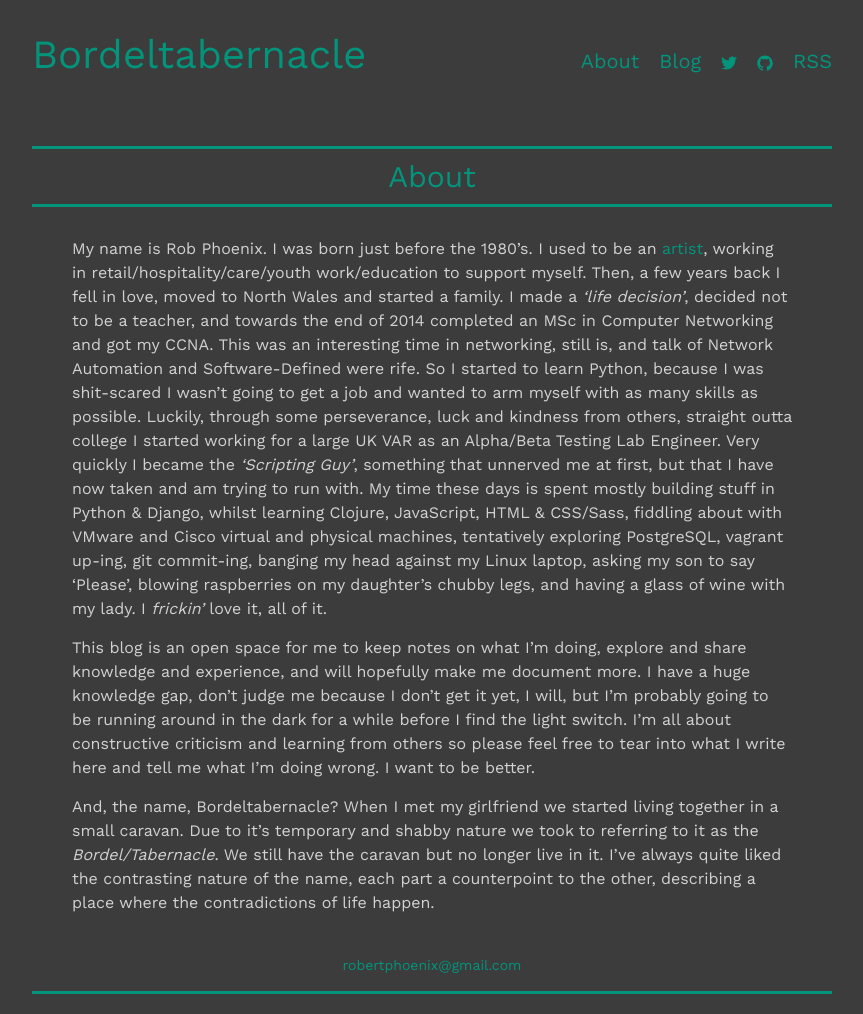
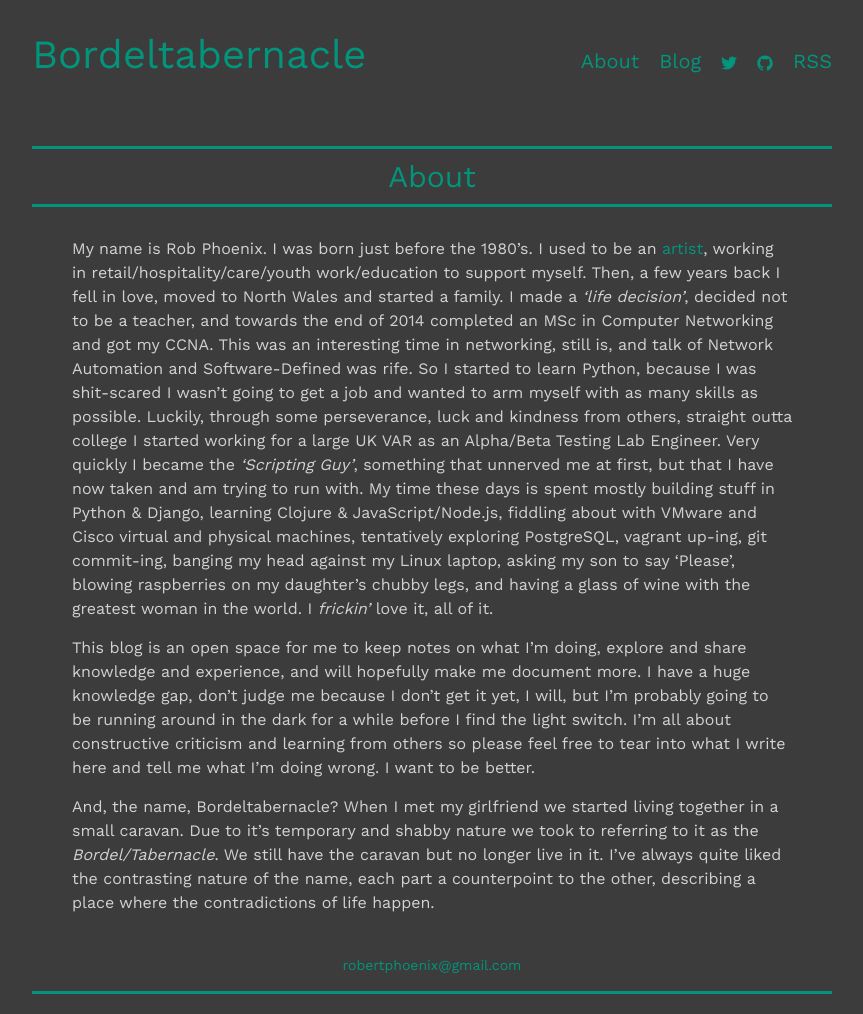
Before and after one commit to robphoenix/bordeltabernacle.github.io, a Jekyll site: the page built from about.md, in a window 1280 px wide. Shown: the whole page, without its empty margins (208-1071 px from the left). Built offline with Jekyll 4.4.1, drawn with Linux system fonts in a browser that asks for light colours; Markdown is read by kramdown in place of the engine named in the settings.

Commit message:
updated about.ms

```diff
--- a/about.md
+++ b/about.md
@@ -4,7 +4,7 @@ title: About
 permalink: about/
 ---
 
-My name is Rob Phoenix. I was born just before the 1980's. I used to be an [artist](http://rm-phoenix.co.uk/), working in retail/hospitality/care/youth work/education to support myself. Then, a few years back I fell in love, moved to North Wales and started a family. I made a *'life decision'*, decided not to be a teacher, and towards the end of 2014 completed an MSc in Computer Networking and got my CCNA. This was an interesting time in networking, still is, and talk of Network Automation and Software-Defined were rife.  So I started to learn Python, because I was shit-scared I wasn't going to get a job and wanted to arm myself with as many skills as possible.  Luckily, through some perseverance, luck and kindness from others, straight outta college I started working for a large UK VAR as an Alpha/Beta Testing Lab Engineer. Very quickly I became the *'Scripting Guy'*, something that unnerved me at first, but that I have now taken and am trying to run with.  My time these days is spent mostly building stuff in Python & Django, whilst learning Clojure, JavaScript, HTML & CSS/Sass, fiddling about with VMware and Cisco virtual and physical machines, tentatively exploring PostgreSQL, vagrant up-ing, git commit-ing, banging my head against my Linux laptop, asking my son to say 'Please', blowing raspberries on my daughter's chubby legs, and having a glass of wine with my lady. I *frickin'* love it, all of it.
+My name is Rob Phoenix. I was born just before the 1980's. I used to be an [artist](http://rm-phoenix.co.uk/), working in retail/hospitality/care/youth work/education to support myself. Then, a few years back I fell in love, moved to North Wales and started a family. I made a *'life decision'*, decided not to be a teacher, and towards the end of 2014 completed an MSc in Computer Networking and got my CCNA. This was an interesting time in networking, still is, and talk of Network Automation and Software-Defined was rife.  So I started to learn Python, because I was shit-scared I wasn't going to get a job and wanted to arm myself with as many skills as possible.  Luckily, through some perseverance, luck and kindness from others, straight outta college I started working for a large UK VAR as an Alpha/Beta Testing Lab Engineer. Very quickly I became the *'Scripting Guy'*, something that unnerved me at first, but that I have now taken and am trying to run with.  My time these days is spent mostly building stuff in Python & Django, learning Clojure & JavaScript/Node.js, fiddling about with VMware and Cisco virtual and physical machines, tentatively exploring PostgreSQL, vagrant up-ing, git commit-ing, banging my head against my Linux laptop, asking my son to say 'Please', blowing raspberries on my daughter's chubby legs, and having a glass of wine with the greatest woman in the world. I *frickin'* love it, all of it.
 
 This blog is an open space for me to keep notes on what I'm doing, explore and share knowledge and experience, and will hopefully make me document more. I have a huge knowledge gap, don't judge me because I don't get it yet, I will, but I'm probably going to be running around in the dark for a while before I find the light switch. I'm all about constructive criticism and learning from others so please feel free to tear into what I write here and tell me what I'm doing wrong. I want to be better.
 
```
